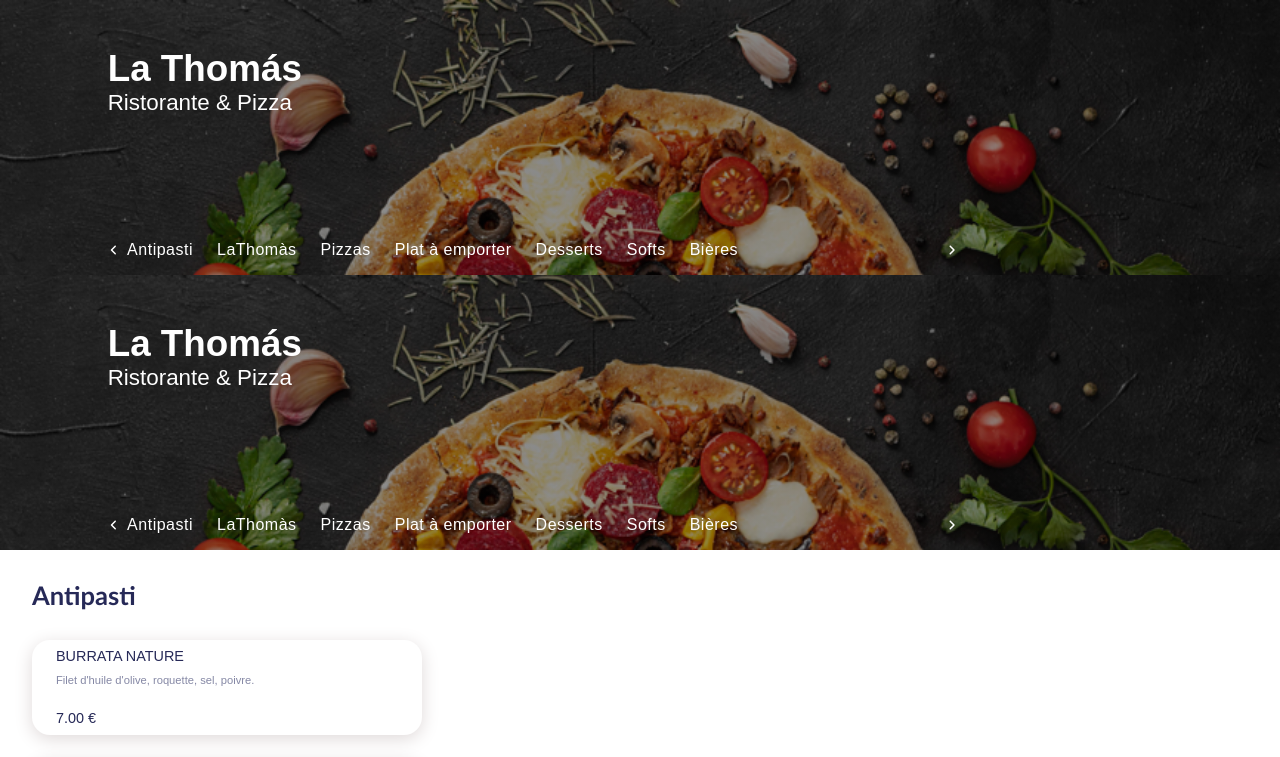
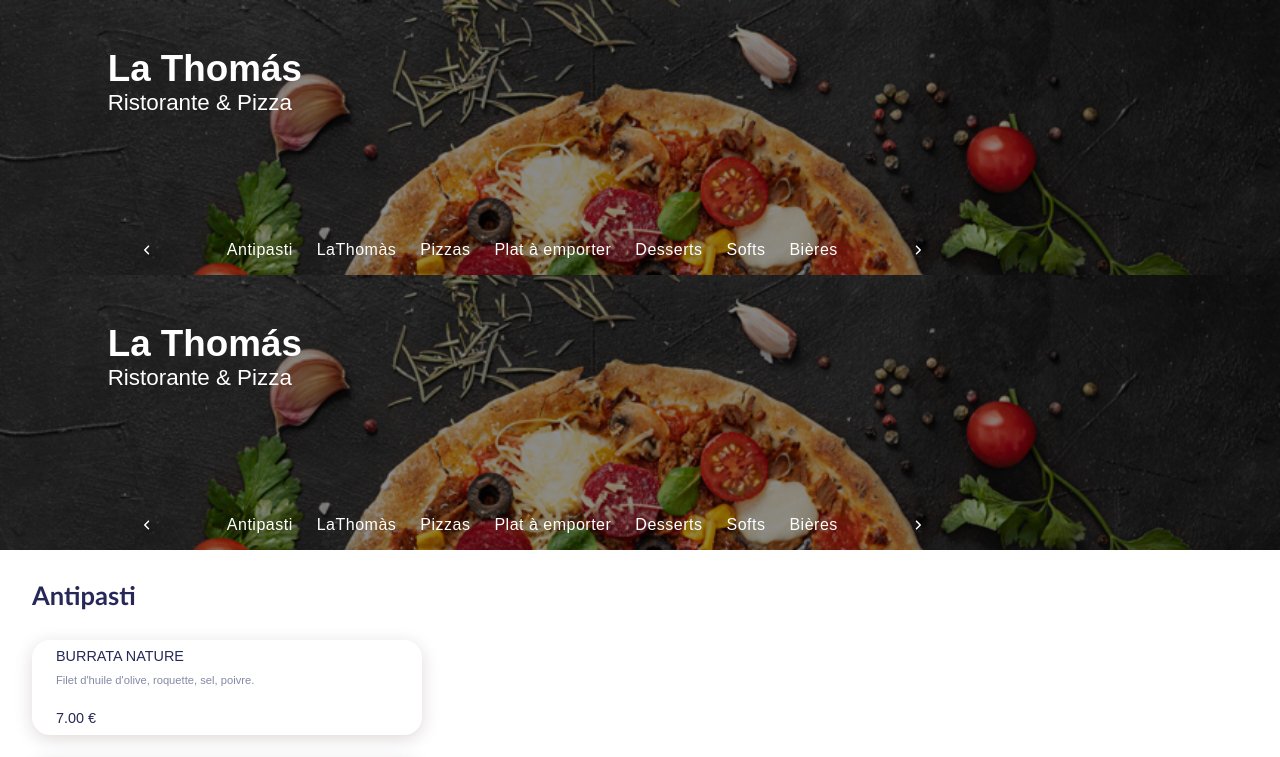
Before and after one commit to lcsaloonn/commande-en-ligne, a React (Create React App) app: page / in a window 1280 px wide. Shown: the top 757 px of the page. Built offline with nearby package versions, Linux system fonts and the light colour scheme.

Commit message:
new background colors

```diff
--- a/src/components/base/navbar/navbar.scss
+++ b/src/components/base/navbar/navbar.scss
@@ -49,11 +49,14 @@
       position: fixed;
       width: 100%;
       right: 0;
-      background-image: linear-gradient(
-        to top,
-        rgb(236, 236, 239),
-        rgb(255, 255, 255)
-      );
+      background-color: black;
+      @screen md {
+        background-image: linear-gradient(
+          to top,
+          rgb(236, 236, 239),
+          rgb(255, 255, 255)
+        );
+      }
     }
   }
 
--- a/src/components/composite/nav-bar-scroll/navBarScroll.scss
+++ b/src/components/composite/nav-bar-scroll/navBarScroll.scss
@@ -6,12 +6,10 @@
 
   &-items {
     display: flex;
-    width: 100%;
     overflow-x: scroll;
     gap: 24px;
     white-space: nowrap;
     scroll-behavior: smooth;
-    padding: 12px 0;
     text-align: center;
     margin: auto;
   }
```
